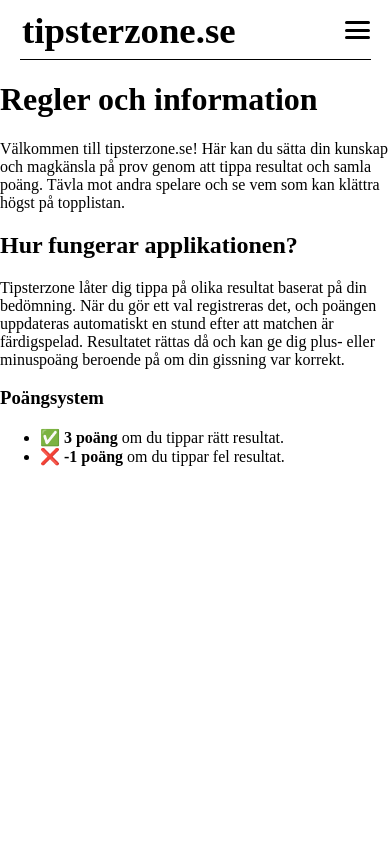
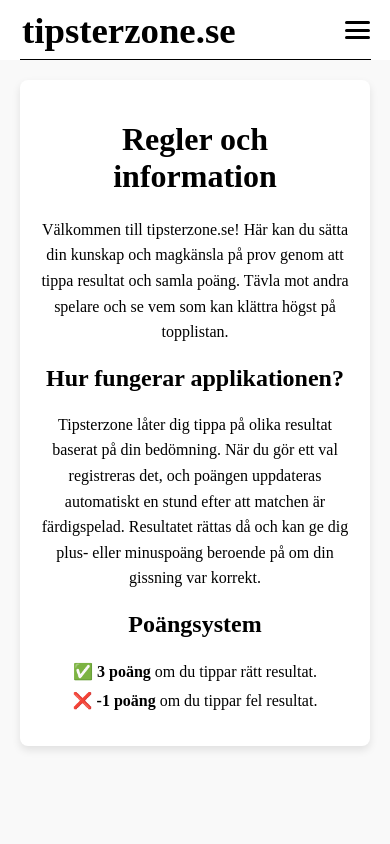
Before and after one commit to oscarkannerstedt/TipsterZone-Exjob, a React (Vite) app in the folder frontend/: page /rules in a window 390 px wide. Shown: the top 844 px of the page. Built offline with nearby package versions, Linux system fonts and the light colour scheme; no server answers.

Commit message:
Added - styling for rules page mobile

```diff
--- a/frontend/src/style/main.scss
+++ b/frontend/src/style/main.scss
@@ -8,3 +8,4 @@
 @use "./leaderboard/leaderboard.scss" as *;
 @use "./usersPredictions/usersPredictions.scss" as *;
 @use "./home/home.scss" as *;
+@use "./rules/rules.scss" as *;
--- /dev/null
+++ b/frontend/src/style/rules/rules-mobile.scss
@@ -0,0 +1,39 @@
+.rules-page {
+  min-height: calc(100vh - 60px);
+  padding: 20px;
+  background-color: #f9f9f9;
+
+  .rules-container {
+    margin: 0 auto;
+    padding: 20px;
+    background-color: white;
+    text-align: center;
+    border-radius: 8px;
+    box-shadow: 0 4px 8px rgba(0, 0, 0, 0.1);
+
+    h1 {
+      font-size: 2rem;
+    }
+
+    h2,
+    h3 {
+      font-size: 1.5rem;
+      margin-top: 20px;
+    }
+
+    p {
+      font-size: 1rem;
+      line-height: 1.6;
+    }
+
+    ul {
+      list-style-type: none;
+      padding-left: 0;
+
+      li {
+        font-size: 1rem;
+        margin-bottom: 10px;
+      }
+    }
+  }
+}
--- /dev/null
+++ b/frontend/src/style/rules/rules.scss
@@ -0,0 +1 @@
+@use "rules-mobile.scss" as *;
```
